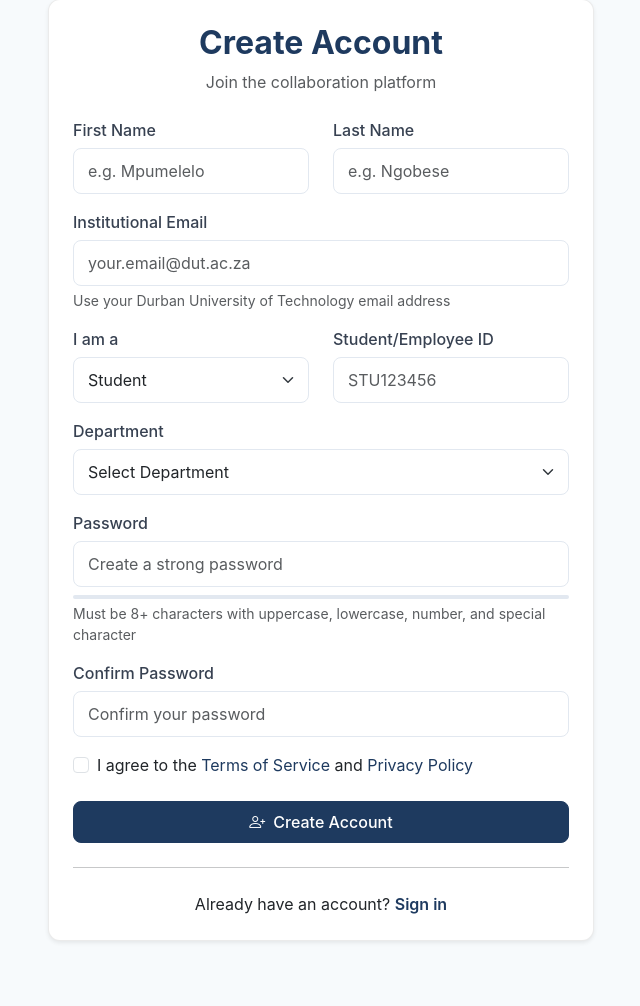
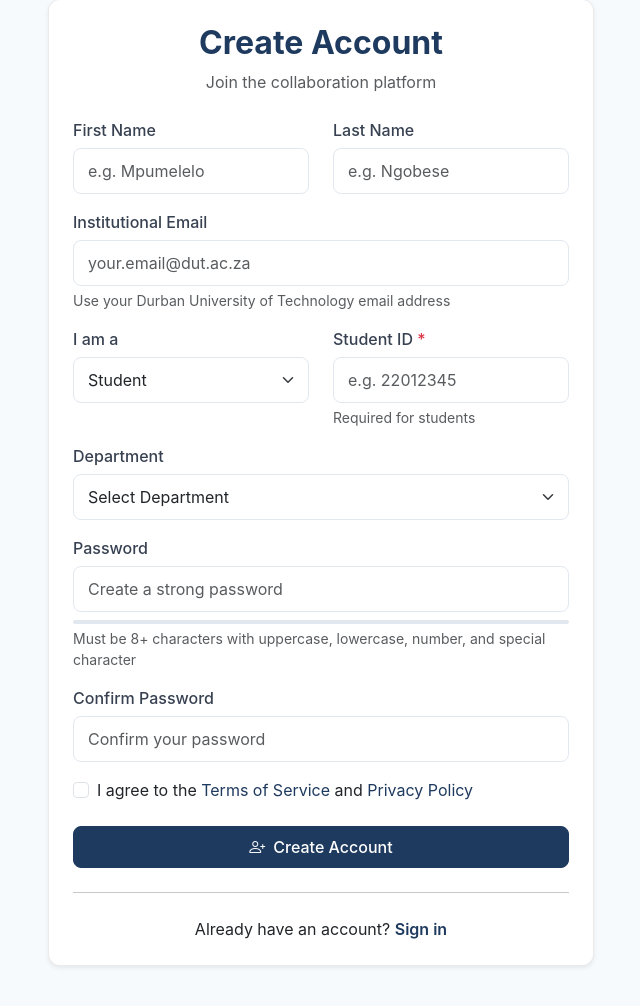
Before and after one commit to Mpumelelo281/CodeCollab_Crew, a Flask app: page /register in a window 1280 px wide. Shown: the part 131-1137 px from the top of the page, without its empty margins (319-959 px from the left). Run offline with Flask 3, Linux system fonts and the light colour scheme; some libraries are stand-ins or nearby versions.

Commit message:
Make institution ID optional for lecturers during registration

```diff
--- a/app/routes/auth.py
+++ b/app/routes/auth.py
@@ -47,6 +47,14 @@ def login():
     form = LoginForm()
     if form.validate_on_submit():
         user = find_user_by_email(form.email.data)
+
+        # --- temporary debug (remove after fixing) ---
+        if user:
+            current_app.logger.info(f'LOGIN DEBUG: user found id={user.id} email={user.email} verified={user.is_verified} active={user.is_active}')
+            current_app.logger.info(f'LOGIN DEBUG: password check = {user.check_password(form.password.data)}')
+        else:
+            current_app.logger.info(f'LOGIN DEBUG: NO user found for input "{form.email.data}"')
+        # --- end debug ---
 
         if user and user.check_password(form.password.data):
             if not user.is_active:
@@ -133,11 +141,11 @@ def register():
             m = re.search(r"(\d+)", local)
             provided_id = m.group(1) if m else ''
 
-        if not provided_id:
-            flash('Please provide a valid Student/Employee ID or use an email whose first digits are your ID.', 'danger')
-            return render_template('auth/register.html', form=form)
-
         if form.role.data == 'student':
+            # Student ID is required for students
+            if not provided_id:
+                flash('Please provide a valid Student ID or use an email whose first digits are your ID.', 'danger')
+                return render_template('auth/register.html', form=form)
             if User.query.filter_by(student_id=provided_id).first():
                 flash('A student account with that Student ID already exists.', 'danger')
                 return render_template('auth/register.html', form=form)
@@ -146,10 +154,12 @@ def register():
             if student_role:
                 user.roles.append(student_role)
         else:
-            if User.query.filter_by(employee_id=provided_id).first():
-                flash('A lecturer account with that Employee ID already exists.', 'danger')
-                return render_template('auth/register.html', form=form)
-            user.employee_id = provided_id
+            # Employee ID is optional for lecturers
+            if provided_id:
+                if User.query.filter_by(employee_id=provided_id).first():
+                    flash('A lecturer account with that Employee ID already exists.', 'danger')
+                    return render_template('auth/register.html', form=form)
+                user.employee_id = provided_id
             lecturer_role = Role.query.filter_by(name='lecturer').first()
             if lecturer_role:
                 user.roles.append(lecturer_role)
--- a/app/templates/auth/register.html
+++ b/app/templates/auth/register.html
@@ -45,11 +45,12 @@
                         <div class="row">
                             <div class="col-md-6 mb-3">
                                 <label for="role" class="form-label">I am a</label>
-                                {{ form.role(class="form-select", required=true) }}
+                                {{ form.role(class="form-select", required=true, id="role-select") }}
                             </div>
-                            <div class="col-md-6 mb-3">
-                                <label for="institution_id" class="form-label">Student/Employee ID</label>
-                                {{ form.institution_id(class="form-control", placeholder="STU123456", required=true) }}
+                            <div class="col-md-6 mb-3" id="institution-id-group">
+                                <label for="institution_id" class="form-label" id="institution-id-label">Student ID <span class="text-danger" id="id-required-star">*</span></label>
+                                {{ form.institution_id(class="form-control", placeholder="STU123456", id="institution-id-input") }}
+                                <div class="form-text" id="institution-id-help">Required for students</div>
                                 {% if form.institution_id.errors %}
                                 <div class="invalid-feedback d-block">{{ form.institution_id.errors[0] }}</div>
                                 {% endif %}
@@ -116,10 +117,32 @@
 <script>
 document.addEventListener('DOMContentLoaded', function() {
     const emailInput = document.querySelector('input[name="email"]');
-    const idInput = document.querySelector('input[name="institution_id"]');
-    const roleSelect = document.querySelector('select[name="role"]');
+    const idInput = document.getElementById('institution-id-input');
+    const roleSelect = document.getElementById('role-select');
+    const idLabel = document.getElementById('institution-id-label');
+    const idGroup = document.getElementById('institution-id-group');
+    const idHelp = document.getElementById('institution-id-help');
+    const idRequiredStar = document.getElementById('id-required-star');
 
-    if (!emailInput || !idInput) return;
+    if (!emailInput || !idInput || !roleSelect) return;
+
+    function updateIdFieldForRole() {
+        const isStudent = roleSelect.value === 'student';
+
+        if (isStudent) {
+            // Students must provide ID
+            idLabel.innerHTML = 'Student ID <span class="text-danger" id="id-required-star">*</span>';
+            idInput.placeholder = 'e.g. 22012345';
+            idInput.required = true;
+            idHelp.textContent = 'Required for students';
+        } else {
+            // Lecturers - ID is optional
+            idLabel.innerHTML = 'Employee ID <span class="text-muted">(optional)</span>';
+            idInput.placeholder = 'e.g. EMP12345 (optional)';
+            idInput.required = false;
+            idHelp.textContent = 'Optional for lecturers';
+        }
+    }
 
     function tryFillFromEmail() {
         // Only auto-fill for students. Keep lecturer field manually editable.
@@ -133,11 +156,15 @@ document.addEventListener('DOMContentLoaded', function() {
         }
     }
 
+    roleSelect.addEventListener('change', function() {
+        updateIdFieldForRole();
+        tryFillFromEmail();
+    });
     emailInput.addEventListener('input', tryFillFromEmail);
     emailInput.addEventListener('blur', tryFillFromEmail);
-    if (roleSelect) roleSelect.addEventListener('change', tryFillFromEmail);
 
-    // Also run once in case browser autofill already populated email.
+    // Initialize on page load
+    updateIdFieldForRole();
     tryFillFromEmail();
 });
 </script>
```
